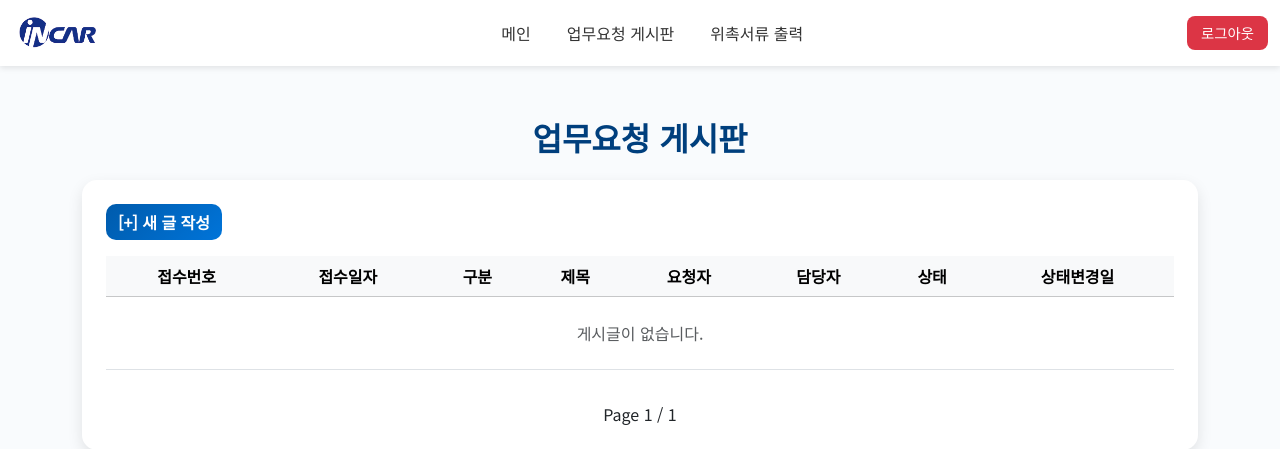
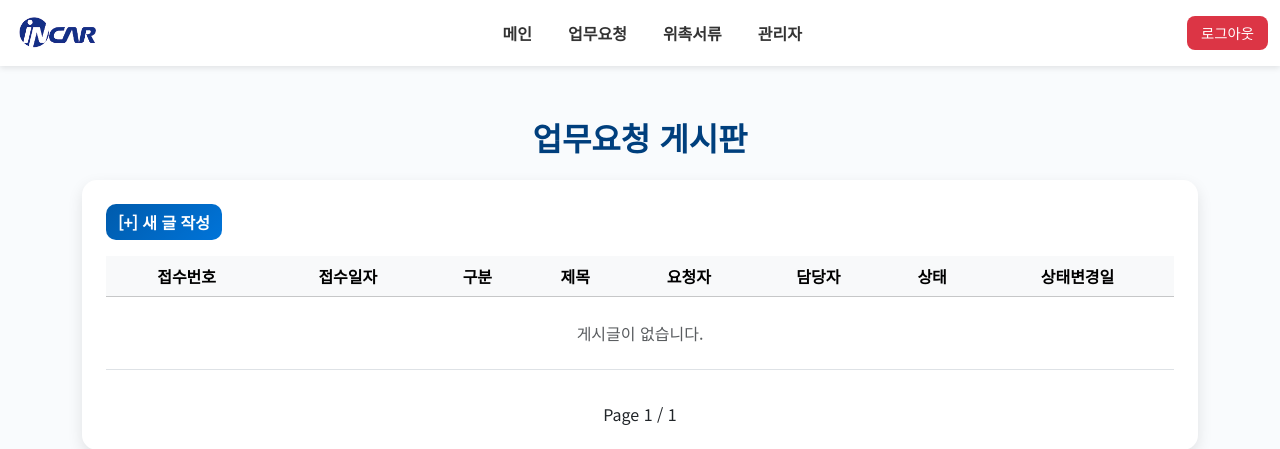
Before and after one commit to hun2up/django_ma, a Django app: page /board/ in a window 1280 px wide. Shown: the top 449 px of the page. Run offline with Django 5.2, Linux system fonts and the light colour scheme; the visitor is signed in with stand-in values (Sample User, id 1); data that the repository does not hold is empty; parts of the project's set-up code (start-up, migrations or seed data) failed here and were passed over.

Commit message:
뭐 이것저것

```diff
--- a/templates/base.html
+++ b/templates/base.html
@@ -60,7 +60,7 @@
 
         .nav-link {
             color: #333 !important;
-            font-weight: 500;
+            font-weight: 600;
             margin: 0 10px;
         }
 
@@ -99,8 +99,9 @@
     <div class="collapse navbar-collapse justify-content-center" id="navbarContent">
       <ul class="navbar-nav mb-2 mb-lg-0">
         <li class="nav-item"><a class="nav-link" href="{% url 'home' %}">메인</a></li>
-        <li class="nav-item"><a class="nav-link" href="{% url 'post_list' %}">업무요청 게시판</a></li>
-        <li class="nav-item"><a class="nav-link" href="{% url 'home' %}join/">위촉서류 출력</a></li>
+        <li class="nav-item"><a class="nav-link" href="{% url 'post_list' %}">업무요청</a></li>
+        <li class="nav-item"><a class="nav-link" href="{% url 'home' %}join/">위촉서류</a></li>
+        <li class="nav-item"><a class="nav-link" href="{% url 'home' %}admin/">관리자</a></li>
       </ul>
     </div>
 
```
